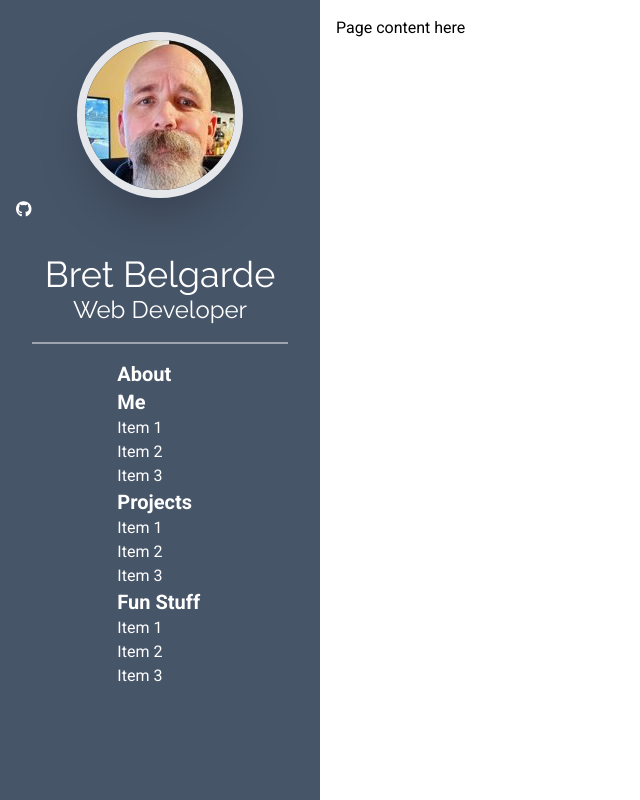
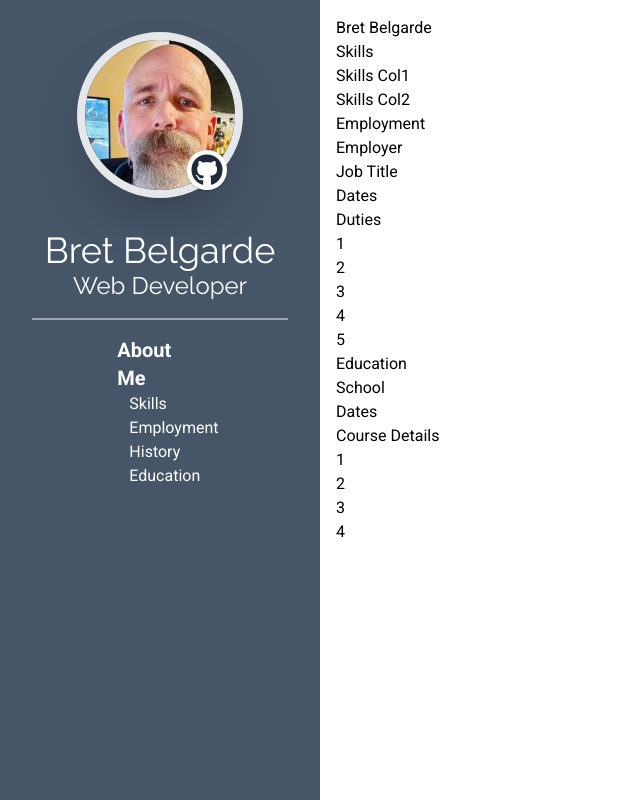
Before and after one commit to bretbelgarde/bretbelgarde.github.io, a website: page index.html in a window 1280 px wide. Shown: the whole page, without its empty margins (0-640 px from the left). Drawn offline with Linux system fonts and the light colour scheme.

Commit message:
Add and adjust gh icon

```diff
--- a/index.html
+++ b/index.html
@@ -13,9 +13,11 @@
 <body class="font-body">
     <div class="container grid grid-cols-4">
         <div class=" p-4 bg-slate-600 text-white h-screen">
-            <div class="w-full my-4">
+            <div class="w-[166px] my-4 mx-auto relative">
                 <img src="/img/bretbelgarde_150x150.jpg" alt="Bret Belgarde | Web Developer" class="mx-auto border-8 rounded-full shadow-2xl">
-                <div class="gh-icon"><a href=""><i class="fa-brands fa-github"></i></a></div>
+                <div class="gh-icon absolute bottom-2 right-4 z-10 w-10 h-10 bg-white rounded-full py-1 shadow">
+                    <a href="https://github.com/bretbelgarde" class="text-gray-800 block"><i class="fa-brands fa-github fa-2x fa-fw"></i></a>
+                </div>
             </div>
             <div class="p-4">
                 <div class="text-center pb-4 mb-4 border-b-2 border-gray-400">
@@ -26,13 +28,13 @@
                     <nav class="col-start-2">
                         <ul>
                             <li><h3 class="text-xl font-bold">About Me</h3>
-                                <ul>
-                                    <li>Item 1</li>
-                                    <li>Item 2</li>
-                                    <li>Item 3</li>
+                                <ul class="pl-3">
+                                    <li><a href="#">Skills</a></li>
+                                    <li><a href="#"></a>Employment History</a></li>
+                                    <li><a href="#"></a>Education</a></li>
                                 </ul>
                             </li>
-                            <li><h3 class="text-xl font-bold">Projects</h3>
+                            <!-- <li><h3 class="text-xl font-bold">Projects</h3>
                                 <ul>
                                     <li>Item 1</li>
                                     <li>Item 2</li>
@@ -46,15 +48,67 @@
                                     <li>Item 2</li>
                                     <li>Item 3</li>
                                 </ul>
-                            </li>
+                            </li> -->
                         </ul>
                     </nav>
                 </div>
             </div>
         </div>
         <div class="row-span-3 p-4">
-
-            <p>Page content here</p>
+            <article>
+                <h1>Bret Belgarde</h1>
+                <section>
+                    <h2>Skills</h2>
+                    <div>
+                        Skills Col1
+                    </div>
+                    <div>
+                        Skills Col2
+                    </div>
+                </section>
+                <section>
+                    <h2>Employment</h2>
+                    <div>
+                        <div>
+                            <h2>Employer</h2>
+                        </div>
+                        <div>
+                            <div>Job Title</div>
+                            <div>Dates</div>
+                        </div>
+                        <div>
+                            <h3>Duties</h3>
+                            <ul>
+                                <li>1</li>
+                                <li>2</li>
+                                <li>3</li>
+                                <li>4</li>
+                                <li>5</li>
+                            </ul>
+                        </div>
+                    </div>
+                </section>
+                <section>
+                    <h2>Education</h2>
+                    <div>
+                        <div>
+                            <div>
+                                <h3>School</h3>
+                            </div>
+                            <div>Dates</div>
+                            <div>
+                                <h4>Course Details</h4>
+                                <ul>
+                                    <li>1</li>
+                                    <li>2</li>
+                                    <li>3</li>
+                                    <li>4</li>
+                                </ul>
+                            </div>
+                        </div>
+                    </div>
+                </section>
+            </article>
         </div>
     </div>
 </body>
```
Also changed, not shown: css/style.css.
